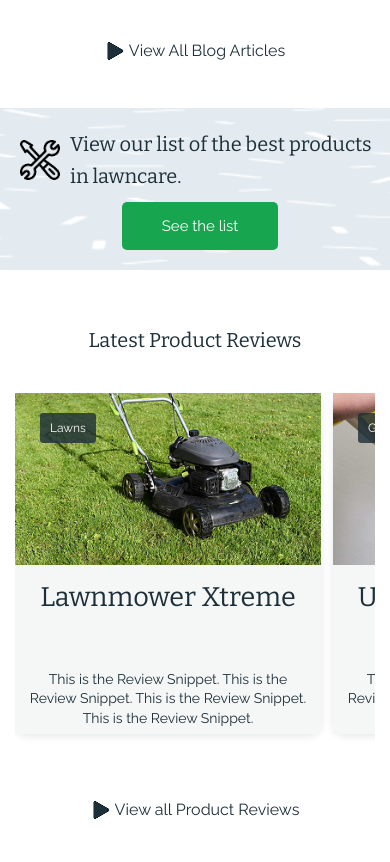
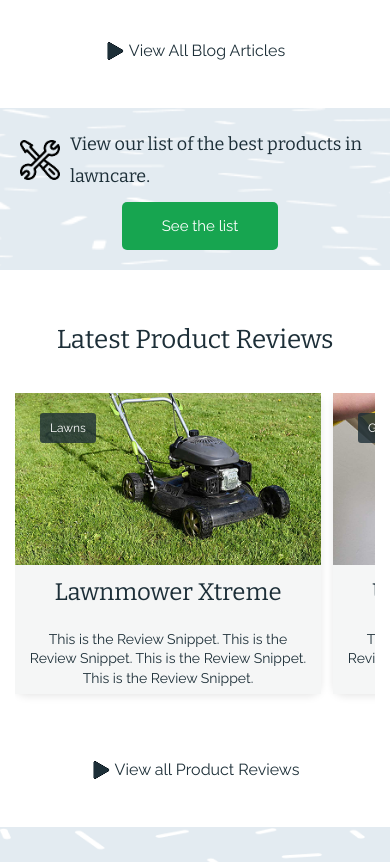
Before and after one commit to AlexJadik/Website-Partners, a plain HTML site: page index.html in a window 390 px wide. Shown: the part 1560-2422 px from the top of the page. Drawn offline with nearby package versions, Linux system fonts and the light colour scheme.

Commit message:
Added adaptive for product reviews 480px

```diff
--- a/css/style.css
+++ b/css/style.css
@@ -1366,9 +1366,7 @@ padding-left: 40px;
 }
 
 .inner__title {
-
-
-font-size: 20px;
+font-size: 18px;
 }
 
 .btn__default {
@@ -1378,9 +1376,13 @@ font-size: 20px;
 
 /* viewlist FINISH */
 
+
+
 /* Product Reviews */
+h1.product__review_title.product__reviews_text {
+  font-size: 26px;
+}
 
-@media (max-width: 480px) {
   .product__reviews_wrapper {
     display: flex;
     flex-wrap: nowrap;
@@ -1389,6 +1391,13 @@ font-size: 20px;
     gap: 12px;
     padding-bottom: 10px;
     -webkit-overflow-scrolling: touch; /* плавный scroll на iOS */
+  }
+
+  .product__title_text {
+    width: 100%;
+    height: 60px;
+    font-size: 24px;
+    padding: 10px ;
   }
 
   .product__reviews_card {
@@ -1411,16 +1420,9 @@ font-size: 20px;
     line-height: 1.4;
   }
 
-  .product__review_title {
-    text-align: center;
-    font-size: 20px;
-    margin-bottom: 12px;
-  }
 
   .all__blog-view {
     margin-top: 16px;
     text-align: center;
   }
 }
-
-}
```
